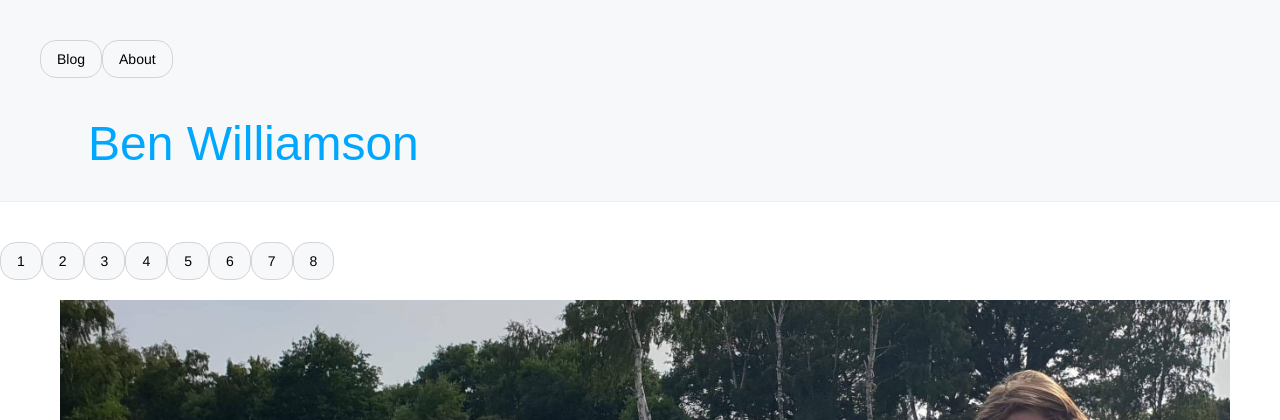
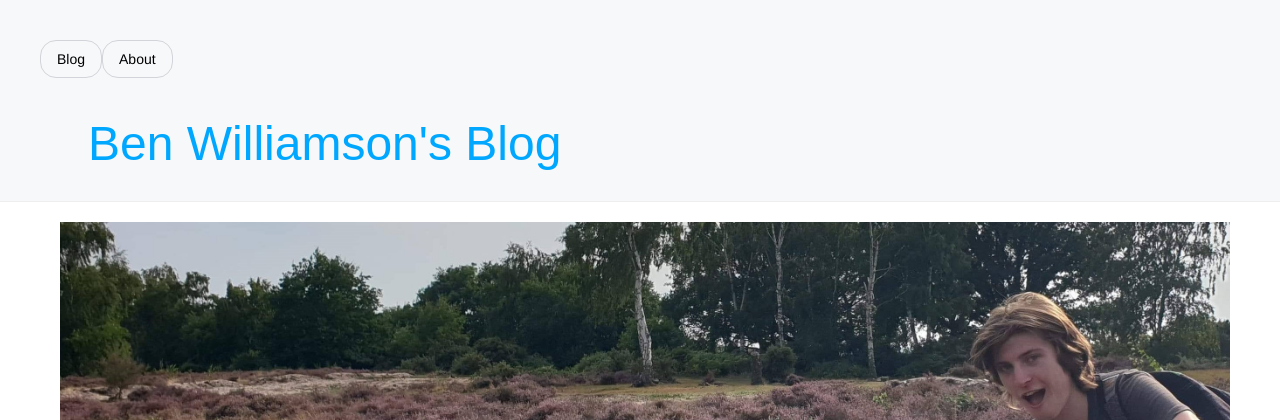
Before and after one commit to TheRealBenWilliamson/Bridge-Coursework, a Django app: page / in a window 1280 px wide. Shown: the top 420 px of the page. Run offline with Django 3.2, Linux system fonts and the light colour scheme; data comes from the database, SQL or seed files in the repository; some libraries are stand-ins or nearby versions; some web fonts are replaced.

Commit message:
Finishing touches

```diff
--- /dev/null
+++ b/blog/about.txt.txt
@@ -0,0 +1,3 @@
+I'm Ben Williamson and this is my website.
+
+I am studying computer science at the University Of Birmingham with degree apprenticeship with Vodafone.
--- a/blog/static/css/blog.css
+++ b/blog/static/css/blog.css
@@ -142,7 +142,7 @@
 
   /* Second image (Portfolio) */
   .bgimg-2 {
-    background-image: url("http://jxd965.pythonanywhere.com/static/website/images/me.jpg");
+    background-image: url("/static/images/WoodsDance.jpeg");
     min-height: 400px;
   }
 
--- a/blog/templates/blog/base.html
+++ b/blog/templates/blog/base.html
@@ -25,15 +25,16 @@
                     <div class="pagination">
                         <a href="" class="bar-item button hide-small"><i class="fa fa-th"></i> Blog</a>
                         <a href="about" class="bar-item button hide-small"><i class="fa fa-user"></i> About</a>
-                        <!-- <a href="contact" class="bar-item button hide-small"><i class="fa fa-envelope"></i> Contact</a> -->
+                        <!--THIS IS COMMENTED OUT FURTHER <a href="contact" class="bar-item button hide-small"><i class="fa fa-envelope"></i> Contact</a> -->
                     </div>
+
                 </div>
             </div>
 
             {% if user.is_authenticated %}
                 <a href="{% url 'post_new' %}" class="top-menu"><span class="glyphicon-plus"></span></a>
             {% endif %}
-            <h1><a href="/">Ben Williamson</a></h1>
+            <h1><a href="/">Ben Williamson's Blog</a></h1>
         </div>
 
         <!-- First Parallax Image with Logo Text -->
@@ -45,6 +46,7 @@
         </div>
         -->
 
+        <!--
         <div class="pagination">
             <a href="#">1</a>
             <a href="#">2</a>
@@ -55,6 +57,7 @@
             <a href="#">7</a>
             <a href="#">8</a>
         </div>
+        -->
 
         <div class="content container">
             <!-- <div class="row">
--- a/blog/templates/blog/post_list.html
+++ b/blog/templates/blog/post_list.html
@@ -3,6 +3,7 @@
 
 {% block content %}
     <div class="bgimg-1"></div>
+    <br>
     {% for post in posts reversed %}
     <div class="post">
         <div class="shadowB">
--- a/blog/urls.py
+++ b/blog/urls.py
@@ -6,4 +6,5 @@
     path('post/<int:pk>/', views.post_detail, name='post_detail'),
     path('post/new/', views.post_new, name='post_new'),
     path('post/<int:pk>/edit/', views.post_edit, name='post_edit'),
+    path('about/', views.run_about, name='about'),
 ]
--- a/blog/views.py
+++ b/blog/views.py
@@ -42,3 +42,9 @@
     else:
         form = PostForm(instance=post)
     return render(request, 'blog/post_edit.html', {'form': form})
+
+def run_about(request):
+    aboutTextFile = open('/home/benwilliamson.benwilliamson.pythonanywhere.com/blog/about.txt', 'r')
+    content = aboutTextFile.read()
+    aboutTextFile.close()
+    return render(request, '/home/benwilliamson.benwilliamson.pythonanywhere.com/blog/about.txt', {'content': content})
--- a/mysite/settings.py
+++ b/mysite/settings.py
@@ -14,7 +14,6 @@
 
 # Build paths inside the project like this: os.path.join(BASE_DIR, ...)
 BASE_DIR = os.path.dirname(os.path.dirname(os.path.abspath(__file__)))
-
 
 # Quick-start development settings - unsuitable for production
 # See https://docs.djangoproject.com/en/2.2/howto/deployment/checklist/
```
Also changed, not shown: blog/templates/blog/about.html (added, +8 -0 lines).
